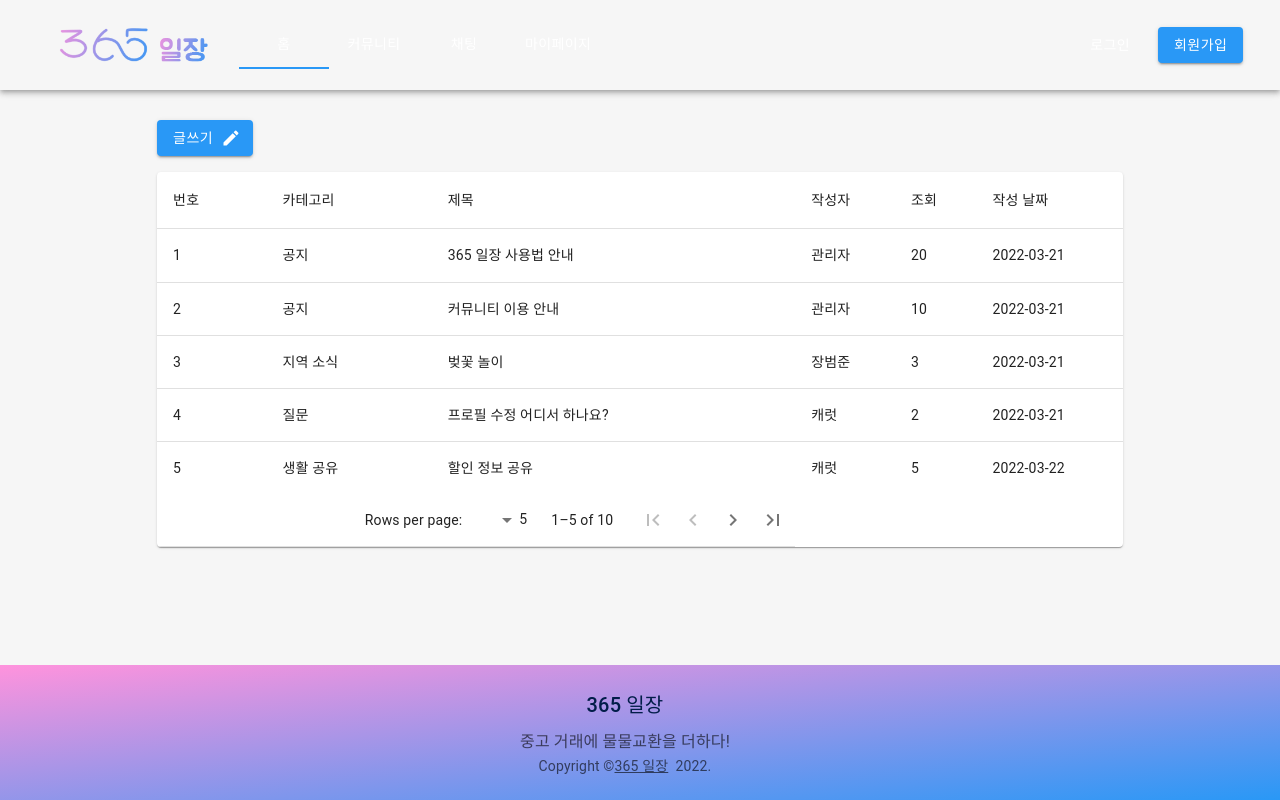
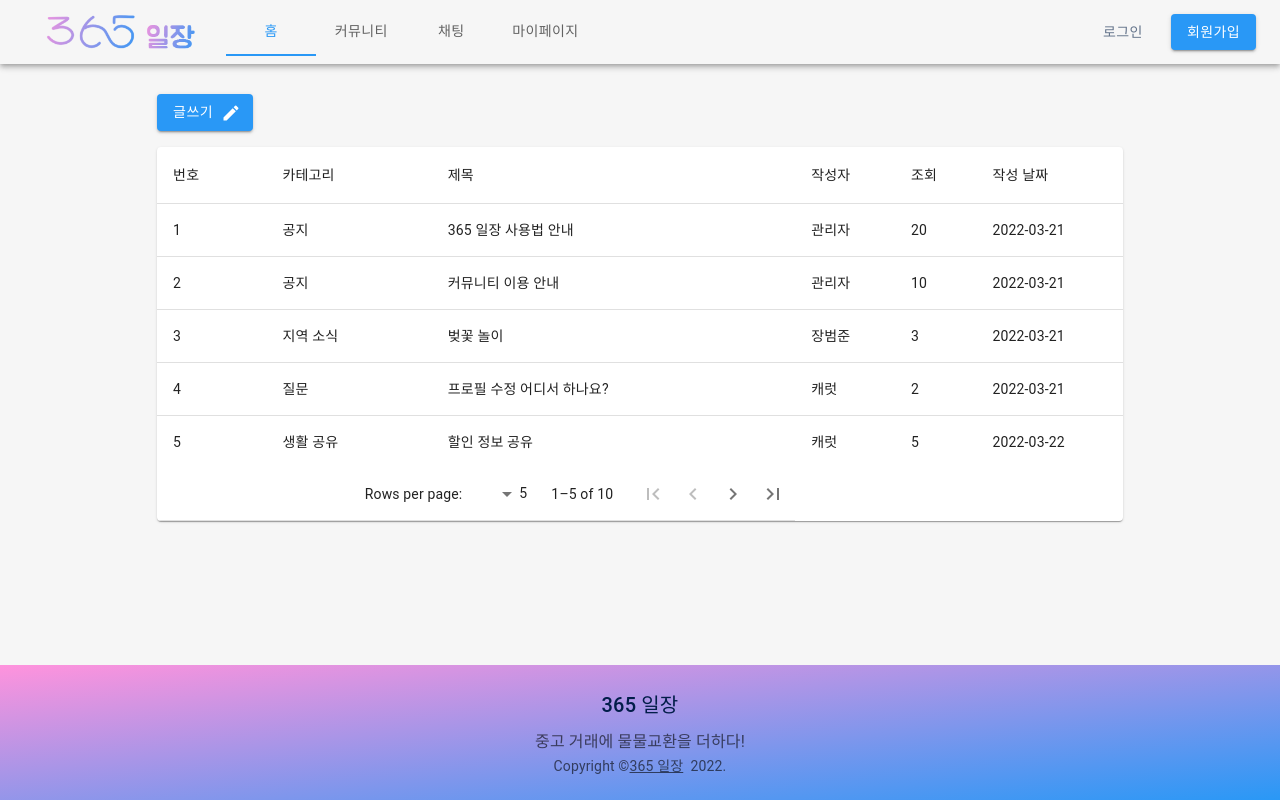
Before and after one commit to YSfallingStar/365-Market, a React (Create React App) app: page /community in a window 1280 px wide. Built offline with nearby package versions, Linux system fonts and the light colour scheme.

Commit message:
홈 content 마진 적용/header 스타일 정리

```diff
--- a/src/components/pages/Home.js
+++ b/src/components/pages/Home.js
@@ -5,7 +5,7 @@ import AppStateProvider from './../../providers/AppStateProvider';
 
 const Home = () => {
   return (
-    <div>
+    <div style={{margin: '50px 100px'}}>
       <AppStateProvider>
         <Prototypes />
         <Orders />
--- a/src/index.css
+++ b/src/index.css
@@ -117,7 +117,7 @@ blockquote:before,
 blockquote:after,
 q:before,
 q:after {
-  content: "";
+	content: '';
 	content: none;
 }
 table {
@@ -162,7 +162,7 @@ button:focus {
 
 body,
 button {
-  font-family: "Roboto", sans-serif;
+	font-family: 'Roboto', sans-serif;
 	font-size: 1.4rem;
 	background: var(--gray);
 	color: var(--primary);
@@ -203,73 +203,13 @@ a {
 	text-decoration: none;
 }
 
-a:focus,
+/* a:focus,
 a:hover,
 a:active,
 a.active {
 	color: var(--secondary);
 	text-decoration: underline;
-}
-
-header {
-  grid-column: span 2;
-  padding: 1vw;
-  text-align: center;
-  background-color: white;
-}
-
-header .btn__area {
-  margin-top: 40px;
-  margin-bottom: 40px;
-}
-
-header a {
-  display: inline-block;
-}
-
-header button {
-  display: inline-block;
-  font-weight: 700;
-  border-radius: 4px;
-  cursor: pointer;
-  transition: color 0.3s ease 0s, border-color 0.3s ease 0s,
-    background-color 0.3s ease 0s;
-  text-decoration: none;
-  border: 2px solid rgb(255, 102, 97);
-  background-color: rgb(255, 102, 97);
-  font-size: 1.2rem;
-  line-height: 22px;
-  padding: 15px 24px;
-  color: rgb(255, 255, 255) !important;
-  line-height: 22px;
-}
-
-.header__container {
-  margin-top: 50px;
-  margin-left: auto;
-  margin-right: auto;
-  padding-left: 0.4rem;
-  padding-right: 0.4rem;
-  display: flex;
-  flex-direction: column;
-  max-width: 1000px;
-}
-
-header .title {
-  font-size: 3rem;
-  line-height: 4rem;
-  font-weight: bold;
-}
-
-header .subtitle {
-  margin-top: 24px;
-  font-size: 22px;
-  line-height: 28px;
-  margin: 16px 0px 0px;
-  color: rgb(71, 71, 71);
-  font-weight: 500;
-  vertical-align: baseline;
-}
+} */
 
 .logo {
 	width: 25vw;
@@ -284,15 +224,6 @@ aside {
 
 main {
 	padding: 0.4rem;
-}
-
-footer {
-  grid-column: span 2;
-  padding: 30px;
-  padding-left: 0px;
-  text-align: right;
-  font-size: 0.8em;
-  vertical-align: middle;
 }
 
 h1 {
@@ -531,7 +462,7 @@ hr {
 }
 
 .btn.btn--clear::before {
-  content: "\2715";
+	content: '\2715';
 }
 
 .btn .icon {
@@ -565,14 +496,14 @@ hr {
 	border: 1px solid currentColor;
 	border-bottom: 0;
 	border-right: 0;
-  content: "";
+	content: '';
 	height: 0.62em;
 	width: 0.62em;
 }
 
 .icon--forward::after {
 	background: currentColor;
-  content: "";
+	content: '';
 	height: 13px;
 	width: 1px;
 }
@@ -588,7 +519,7 @@ hr {
 .icon--plus::before,
 .icon--cross::before {
 	background: currentColor;
-  content: "";
+	content: '';
 	height: 1px;
 	width: 100%;
 }
@@ -596,7 +527,7 @@ hr {
 .icon--plus::after,
 .icon--cross::after {
 	background: currentColor;
-  content: "";
+	content: '';
 	height: 100%;
 	width: 1px;
 }
@@ -619,7 +550,7 @@ hr {
 	border-bottom-left-radius: 0.1rem;
 	border-bottom-right-radius: 0.1rem;
 	border-top: 0;
-  content: "";
+	content: '';
 	height: 0.65em;
 	top: 60%;
 	width: 0.75em;
@@ -628,7 +559,7 @@ hr {
 .icon--delete::after {
 	background: currentColor;
 	box-shadow: -0.25em 0.2em, 0.25em 0.2em;
-  content: "";
+	content: '';
 	height: 1px;
 	top: 0.05rem;
 	width: 0.55em;
```
Lines whose indentation alone changed are shown as unchanged.
